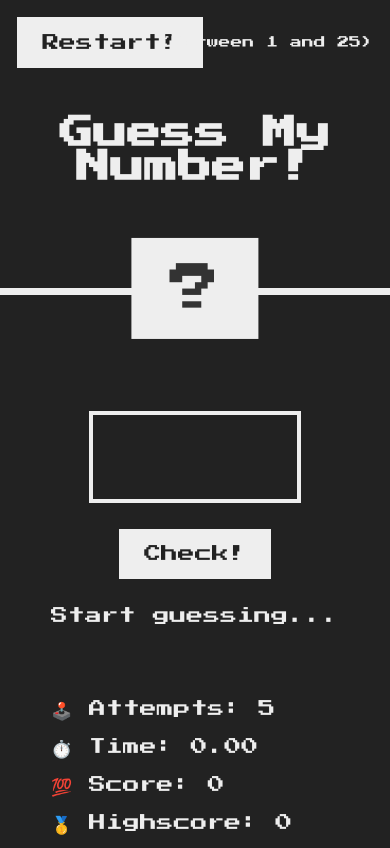
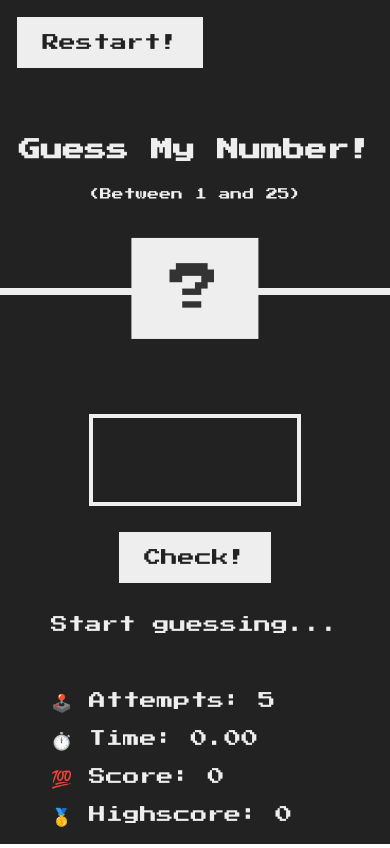
Before and after one commit to alexandresouva/guess-my-number, an Angular app: page /game in a window 390 px wide. Built offline with nearby package versions, Linux system fonts and the light colour scheme.

Commit message:
style: fix responsive design for small screens

```diff
--- a/src/app/game/game.component.scss
+++ b/src/app/game/game.component.scss
@@ -115,8 +115,32 @@
 }
 
 @media (width <= 640px) {
-  .game-container {
-    padding-top: 12rem;
-    flex-direction: column;
+  :host {
+    .app-container {
+      .header {
+        &__title {
+          font-size: 2.6rem;
+          padding: 1rem;
+        }
+
+        &__tip {
+          top: 22.2rem;
+          right: 50%;
+          transform: translateX(50%);
+          text-wrap: nowrap;
+        }
+      }
+
+      .game-container {
+        flex-direction: column;
+        padding-top: 12rem;
+
+        .game-info {
+          &__message {
+            margin-bottom: 6rem;
+          }
+        }
+      }
+    }
   }
 }
```
